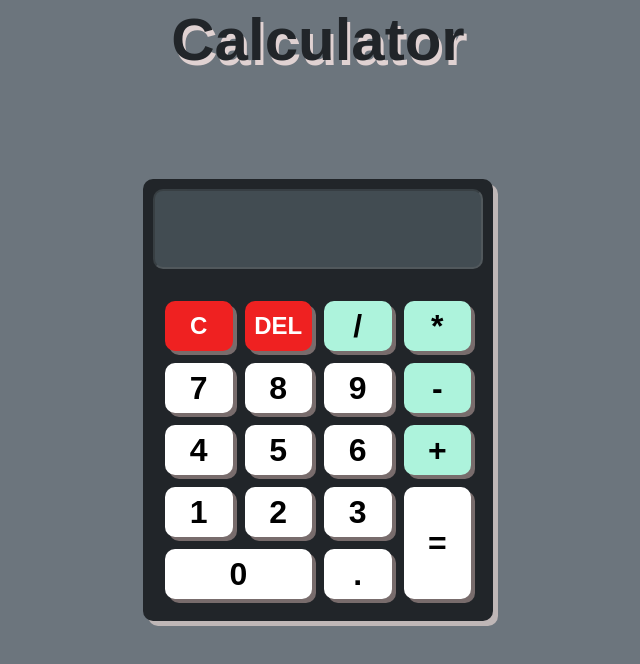
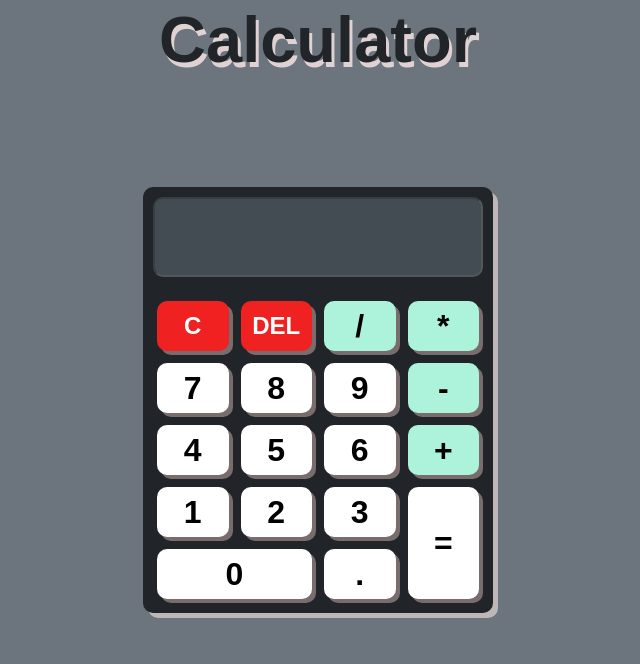
Before and after one commit to AllanJay13/AllanCalculator.github.io, a plain HTML site: page index.html in a window 1280 px wide. Shown: the whole page, without its empty margins (322-962 px from the left). Drawn offline with nearby package versions, Linux system fonts and the light colour scheme.

Commit message:
modified file

```diff
--- a/ecalculator.css
+++ b/ecalculator.css
@@ -4,7 +4,7 @@
 }
 h2{
   font-weight: bold;
-  font-size: 60px;
+  font-size: 65px;
   margin-top: 40px;
   text-shadow: 3px 5px  rgb(224, 210, 210);
 }
--- a/index.html
+++ b/index.html
@@ -16,7 +16,7 @@
         <div class="calculatorOutput">
             <input type="text" id="result" disabled>
         </div>
-        <div class="calculatorKeys m-3">
+        <div class="calculatorKeys m-2">
             <button class="number contC" onclick="clearResult()">C</button>
             <button class="number contC" onclick="backspace()">DEL</button>
             <button class="operator calc" onclick="divide('/')">/</button>
```
